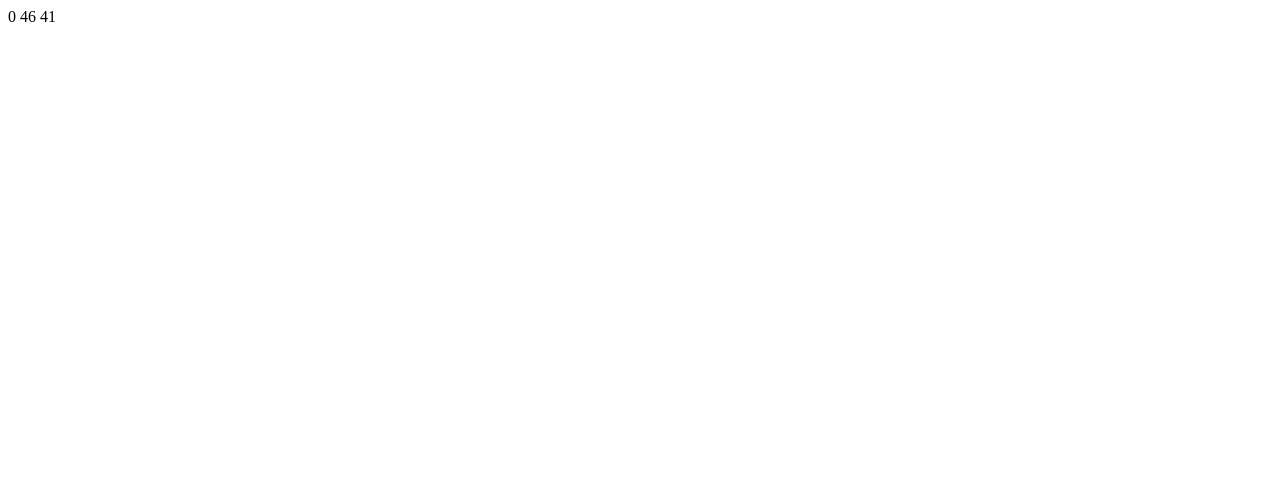
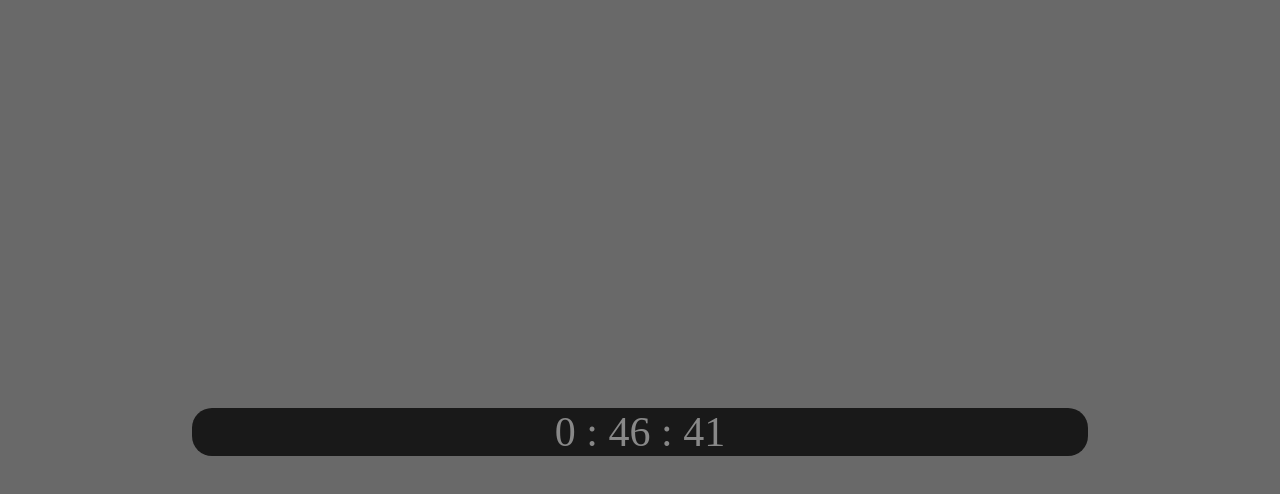
Before and after one commit to KleinSuarez/Clock-HTML-CSS-Javascript, a plain HTML site: page index.html in a window 1280 px wide. Drawn offline with Linux system fonts and the light colour scheme.

Commit message:
⚙ Clean code refactoring

```diff
--- a/app.js
+++ b/app.js
@@ -1,14 +1,6 @@
-const hoursContainer = document.querySelector('.hours')
-const minutesContainer = document.querySelector('.minutes')
-const secondsContainer = document.querySelector('.seconds')
+const hourContainer = document.querySelector('.hour')
 
 const updateHour = setInterval(() => {
     const date = new Date()
-    let hour = date.getHours()
-    let minute = date.getMinutes()
-    let second = date.getSeconds()
-
-    hoursContainer.innerHTML = hour
-    minutesContainer.innerHTML = minute
-    secondsContainer.innerHTML = second
+    hourContainer.innerHTML = `${date.getHours()} : ${date.getMinutes()} : ${date.getSeconds()}`
 }, 1000)
--- a/index.css
+++ b/index.css
@@ -0,0 +1,33 @@
+body {
+    background-color: rgba(5,5,5,.6);
+    margin: 0;
+    padding: 0;
+}
+
+.container {
+    height: 100vh;
+    width: 70vw;
+    margin: 2rem auto;
+    display: flex;
+    flex-direction: column;
+    align-items: center;
+    justify-content: center;
+}
+
+.clock-container {
+    color: rgba(210,210,210, .6);
+    width: 100%;
+    background-color: rgba(5,5,5,.8);
+    display: flex;
+    justify-content: center;
+    align-items: center;
+    padding: 1rem auto;
+    border-radius: 20px;
+    transition: transform 0.7s;
+    font-size: 42px;
+    cursor: pointer;
+}
+
+.clock-container:hover {
+    transform: scale(1.2);
+}
--- a/index.html
+++ b/index.html
@@ -6,14 +6,13 @@
 	<meta http-equiv="X-UA-Compatible" content="IE=edge">
 	<meta name="viewport" content="width=device-width, initial-scale=1.0">
 	<title>Clock</title>
+	<link rel="stylesheet" href="index.css">
 </head>
 
 <body>
 	<div class="container">
 		<div class="clock-container">
-			<span class="hours"></span>
-			<span class="minutes"></span>
-			<span class="seconds"></span>
+			<span class="hour"></span>
 		</div>
 	</div>
 	<script src="app.js"></script>
```
